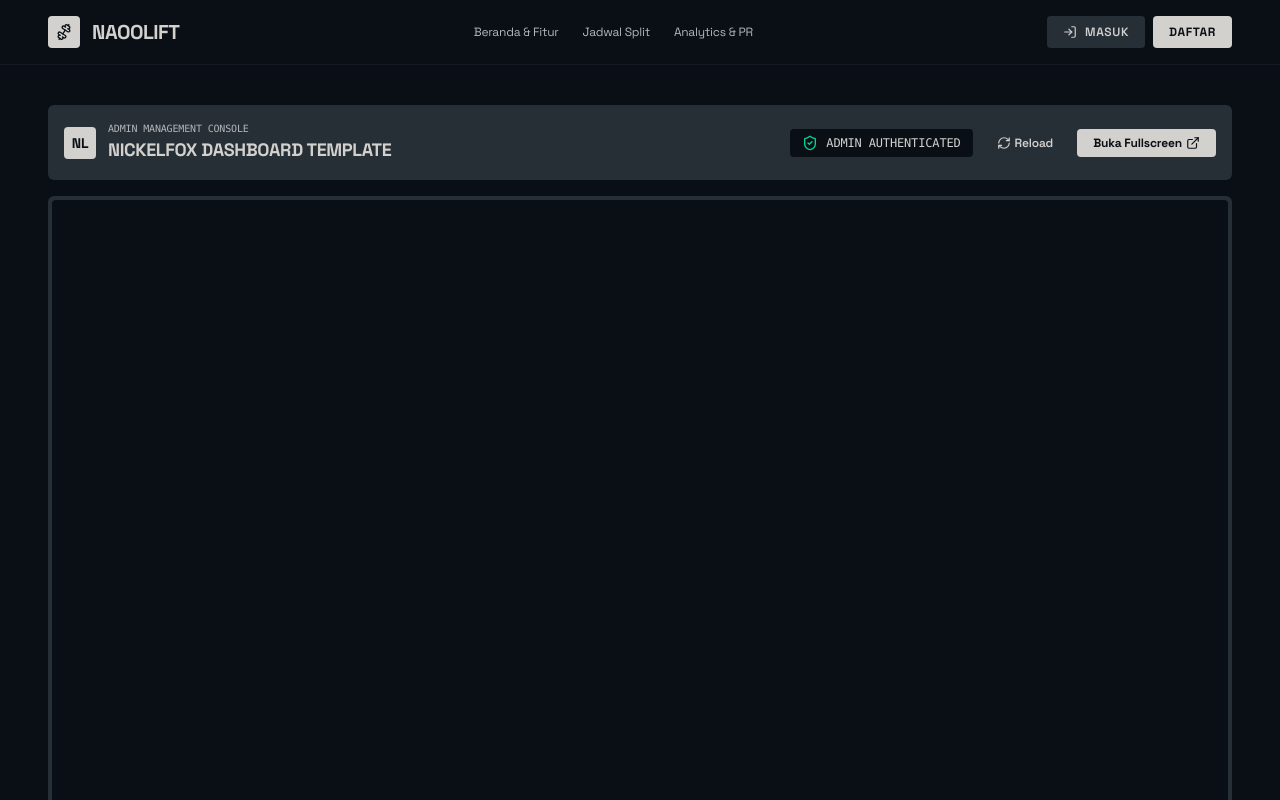
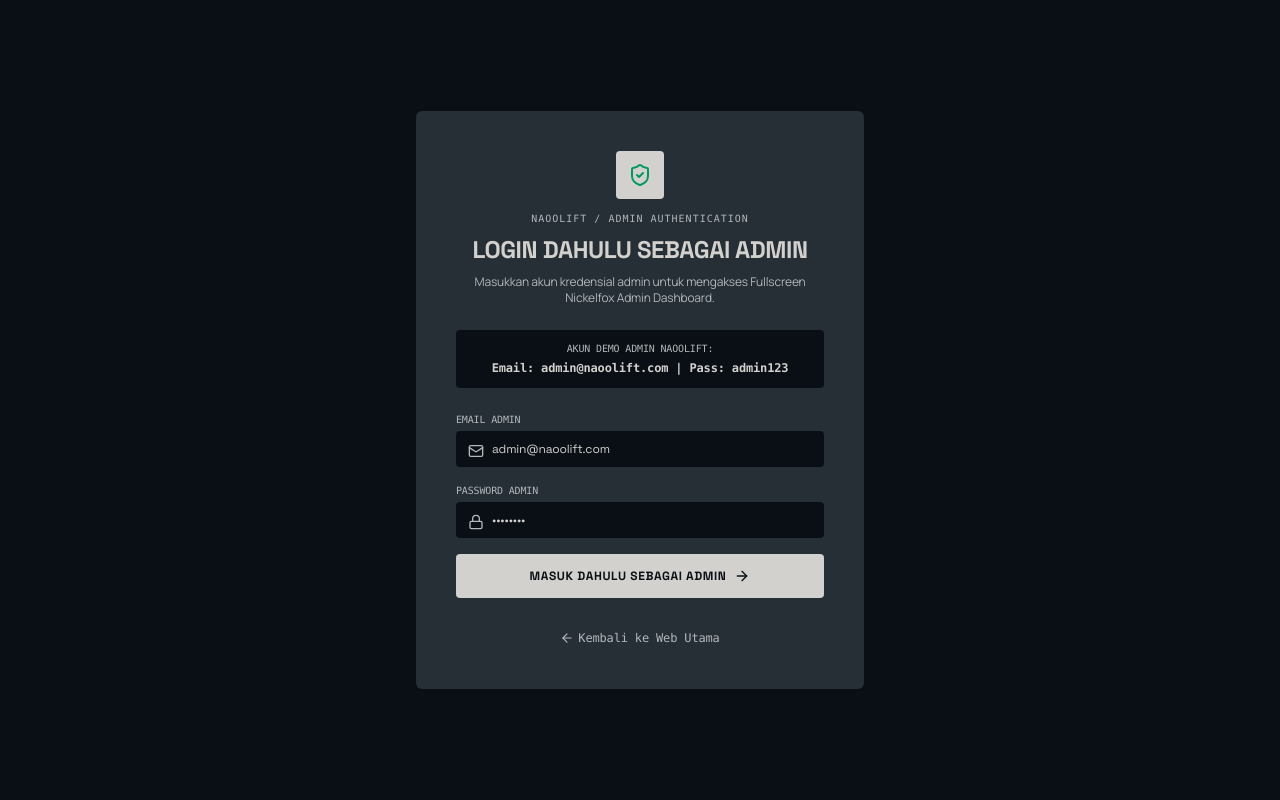
Before and after one commit to zysrnh/NaooLift_Project, a Next.js app in the folder frontend/: page /admin in a window 1280 px wide. Shown: the top 800 px of the page. Built offline with nearby package versions, Linux system fonts and the light colour scheme.

Commit message:
feat: enforce admin authentication on /admin and render Nickelfox dashboard 100% Fullscreen

```diff
--- a/frontend/src/app/admin/page.tsx
+++ b/frontend/src/app/admin/page.tsx
@@ -3,72 +3,171 @@
 import { useState, useEffect } from 'react';
 import Link from 'next/link';
 import { useRouter } from 'next/navigation';
-import { ShieldCheck, ArrowUpRight, ExternalLink, RefreshCw } from 'lucide-react';
-import { getCurrentUser } from '@/lib/auth';
+import { ShieldCheck, Dumbbell, Mail, Lock, ArrowRight, LogOut, ArrowLeft } from 'lucide-react';
+import { getCurrentUser, loginUser, logoutUser, UserProfile } from '@/lib/auth';
 
 export default function AdminDashboardPage() {
   const router = useRouter();
-  const [iframeKey, setIframeKey] = useState(0);
+  const [currentUser, setCurrentUser] = useState<UserProfile | null>(null);
+  const [isClient, setIsClient] = useState(false);
+
+  // Admin login form state
+  const [email, setEmail] = useState('admin@naoolift.com');
+  const [password, setPassword] = useState('admin123');
+  const [errorMsg, setErrorMsg] = useState('');
+  const [isLoading, setIsLoading] = useState(false);
 
   useEffect(() => {
-    const user = getCurrentUser();
-    // Allow view, but notify if not admin
+    setIsClient(true);
+    setCurrentUser(getCurrentUser());
   }, []);
 
-  const refreshDashboard = () => {
-    setIframeKey(prev => prev + 1);
+  const handleAdminLogin = async (e: React.FormEvent) => {
+    e.preventDefault();
+    setErrorMsg('');
+    setIsLoading(true);
+
+    try {
+      const res = await loginUser(email, password);
+      if (res.success && res.user) {
+        setCurrentUser(res.user);
+      } else {
+        setErrorMsg(res.message || 'Kredensial admin salah.');
+      }
+    } catch {
+      setErrorMsg('Gagal melakukan otentikasi admin.');
+    } finally {
+      setIsLoading(false);
+    }
   };
 
-  return (
-    <div className="space-y-4 py-2 animate-fadeIn min-h-[85vh] flex flex-col">
-      {/* Top Console Bar */}
-      <div className="solid-card p-4 flex flex-col sm:flex-row sm:items-center justify-between gap-4">
-        <div className="flex items-center gap-3">
-          <div className="w-8 h-8 rounded-sm bg-[#D3D1CE] text-[#090F15] flex items-center justify-center font-heading font-black text-sm">
-            NL
+  const handleAdminLogout = () => {
+    logoutUser();
+    setCurrentUser(null);
+  };
+
+  if (!isClient) return null;
+
+  // IF NOT LOGGED IN AS ADMIN: Show Dedicated Admin Login Screen
+  const isAdminLoggedIn = currentUser && currentUser.role === 'admin';
+
+  if (!isAdminLoggedIn) {
+    return (
+      <div className="fixed inset-0 z-50 bg-[#090F15] w-screen h-screen flex items-center justify-center p-4">
+        <div className="solid-card w-full max-w-md p-8 sm:p-10 space-y-6">
+          {/* Admin Header */}
+          <div className="text-center space-y-2">
+            <div className="w-12 h-12 rounded-sm bg-[#D3D1CE] text-[#090F15] flex items-center justify-center mx-auto mb-3">
+              <ShieldCheck className="w-6 h-6 text-emerald-600" />
+            </div>
+            <span className="text-[10px] font-mono text-[#B3B7BA] uppercase tracking-widest block">
+              NAOOLIFT / ADMIN AUTHENTICATION
+            </span>
+            <h1 className="text-2xl font-heading font-black text-[#D3D1CE]">
+              LOGIN DAHULU SEBAGAI ADMIN
+            </h1>
+            <p className="text-xs text-[#B3B7BA]">
+              Masukkan akun kredensial admin untuk mengakses Fullscreen Nickelfox Admin Dashboard.
+            </p>
           </div>
-          <div>
-            <span className="text-[10px] font-mono text-[#B3B7BA] uppercase block">ADMIN MANAGEMENT CONSOLE</span>
-            <h1 className="text-lg font-heading font-bold text-[#D3D1CE]">
-              NICKELFOX DASHBOARD TEMPLATE
-            </h1>
+
+          {/* Account Hint */}
+          <div className="bg-[#090F15] p-3 rounded-sm text-xs font-mono text-center space-y-1">
+            <span className="text-[#B3B7BA] block text-[10px]">AKUN DEMO ADMIN NAOOLIFT:</span>
+            <div className="text-[#D3D1CE] font-bold">Email: admin@naoolift.com | Pass: admin123</div>
+          </div>
+
+          {errorMsg && (
+            <div className="bg-rose-500/10 text-rose-400 p-3 rounded-sm text-xs font-mono text-center">
+              {errorMsg}
+            </div>
+          )}
+
+          {/* Login Form */}
+          <form onSubmit={handleAdminLogin} className="space-y-4">
+            <div className="space-y-1">
+              <label className="text-[10px] font-mono text-[#B3B7BA] uppercase block">
+                EMAIL ADMIN
+              </label>
+              <div className="relative">
+                <Mail className="w-4 h-4 text-[#B3B7BA] absolute left-3 top-3" />
+                <input
+                  type="email"
+                  value={email}
+                  onChange={(e) => setEmail(e.target.value)}
+                  className="solid-input w-full pl-9 pr-4 py-2.5 text-xs"
+                  required
+                />
+              </div>
+            </div>
+
+            <div className="space-y-1">
+              <label className="text-[10px] font-mono text-[#B3B7BA] uppercase block">
+                PASSWORD ADMIN
+              </label>
+              <div className="relative">
+                <Lock className="w-4 h-4 text-[#B3B7BA] absolute left-3 top-3" />
+                <input
+                  type="password"
+                  value={password}
+                  onChange={(e) => setPassword(e.target.value)}
+                  className="solid-input w-full pl-9 pr-4 py-2.5 text-xs"
+                  required
+                />
+              </div>
+            </div>
+
+            <button
+              type="submit"
+              disabled={isLoading}
+              className="w-full solid-btn-primary py-3.5 text-xs uppercase tracking-wider flex items-center justify-center gap-2"
+            >
+              {isLoading ? 'Memverifikasi...' : 'MASUK DAHULU SEBAGAI ADMIN'}
+              <ArrowRight className="w-4 h-4" />
+            </button>
+          </form>
+
+          <div className="pt-2 text-center text-xs font-mono">
+            <Link href="/" className="text-[#B3B7BA] hover:text-[#D3D1CE] inline-flex items-center gap-1">
+              <ArrowLeft className="w-3.5 h-3.5" /> Kembali ke Web Utama
+            </Link>
           </div>
         </div>
+      </div>
+    );
+  }
 
-        <div className="flex flex-wrap items-center gap-3">
-          <span className="bg-[#090F15] px-3 py-1.5 rounded-sm text-xs font-mono text-[#D3D1CE] flex items-center gap-2">
-            <ShieldCheck className="w-4 h-4 text-emerald-400" />
-            ADMIN AUTHENTICATED
+  // IF LOGGED IN AS ADMIN: Render 100% FULLSCREEN Nickelfox Dashboard
+  return (
+    <div className="fixed inset-0 z-50 bg-[#090F15] w-screen h-screen overflow-hidden flex flex-col">
+      {/* Top Floating Control Bar */}
+      <div className="bg-[#090F15] px-4 py-2 flex items-center justify-between border-b border-[#262E36] z-50 text-xs font-mono">
+        <div className="flex items-center gap-3">
+          <span className="font-heading font-black text-sm text-[#D3D1CE]">NAOOLIFT ADMIN</span>
+          <span className="bg-emerald-500/10 text-emerald-400 px-2 py-0.5 rounded text-[10px] uppercase font-bold flex items-center gap-1">
+            <ShieldCheck className="w-3 h-3" /> AUTHENTICATED
           </span>
+        </div>
 
+        <div className="flex items-center gap-4">
+          <Link href="/" className="text-[#B3B7BA] hover:text-[#D3D1CE] flex items-center gap-1">
+            ← Main Web
+          </Link>
           <button
-            onClick={refreshDashboard}
-            className="solid-btn-secondary px-3 py-1.5 text-xs flex items-center gap-1"
-            title="Reload Dashboard"
+            onClick={handleAdminLogout}
+            className="text-rose-400 hover:text-rose-300 font-bold flex items-center gap-1"
           >
-            <RefreshCw className="w-3.5 h-3.5" /> Reload
+            <LogOut className="w-3.5 h-3.5" /> Logout Admin
           </button>
-
-          <a
-            href="http://localhost:5173/nickelfox"
-            target="_blank"
-            rel="noopener noreferrer"
-            className="solid-btn-primary px-4 py-1.5 text-xs flex items-center gap-1"
-          >
-            Buka Fullscreen <ExternalLink className="w-3.5 h-3.5" />
-          </a>
         </div>
       </div>
 
-      {/* Embedded Nickelfox Admin Dashboard */}
-      <div className="flex-1 w-full solid-card p-1 bg-[#090F15] overflow-hidden min-h-[750px]">
-        <iframe
-          key={iframeKey}
-          src="http://localhost:5173/nickelfox"
-          title="Nickelfox Admin Dashboard"
-          className="w-full h-full min-h-[750px] border-none rounded-sm"
-        />
-      </div>
+      {/* 100% FULLSCREEN NICKELFOX DASHBOARD IFRAME */}
+      <iframe
+        src="http://localhost:5173/nickelfox"
+        title="Nickelfox Admin Dashboard Fullscreen"
+        className="w-full flex-1 border-none bg-[#090F15]"
+      />
     </div>
   );
 }
--- a/frontend/src/components/Navbar.tsx
+++ b/frontend/src/components/Navbar.tsx
@@ -13,6 +13,10 @@
   useEffect(() => {
     setCurrentUser(getCurrentUser());
   }, [pathname]);
+
+  if (pathname?.startsWith('/admin')) {
+    return null;
+  }
 
   return (
     <header className="bg-[#090F15] w-full border-b border-[#262E36]/40">
```
